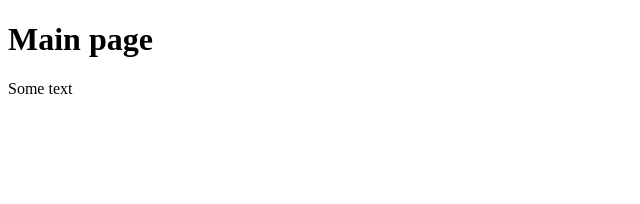
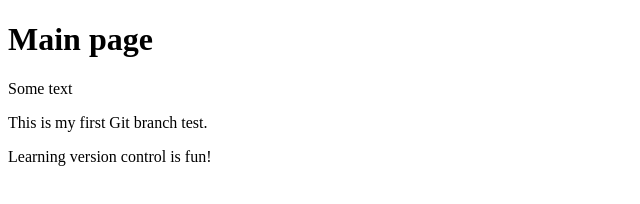
Before and after one commit to ipzm251pnv-sys/RRPS02, a plain HTML site: page index.html in a window 1280 px wide. Shown: the whole page, without its empty margins (0-640 px from the left). Drawn offline with Linux system fonts and the light colour scheme.

Commit message:
Add more paragraphs in text branch

```diff
--- a/index.html
+++ b/index.html
@@ -7,5 +7,7 @@
 <body>
   <h1>Main page</h1>
   <p>Some text</p>
+  <p>This is my first Git branch test.</p>
+<p>Learning version control is fun!</p>
 </body>
 </html>
```
